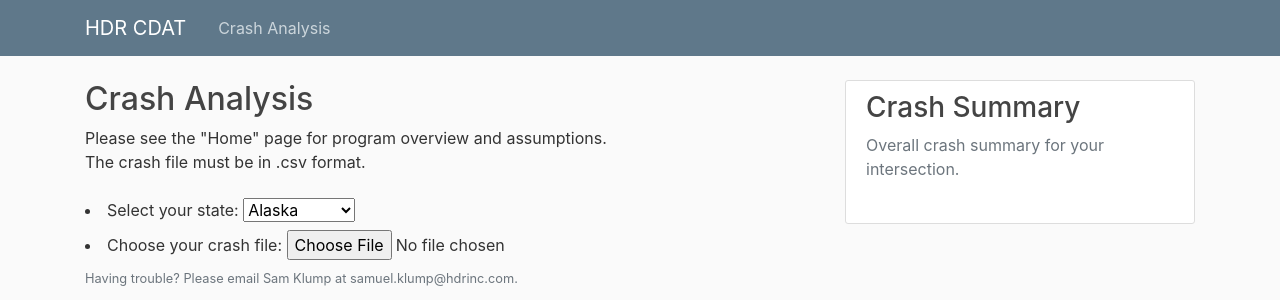
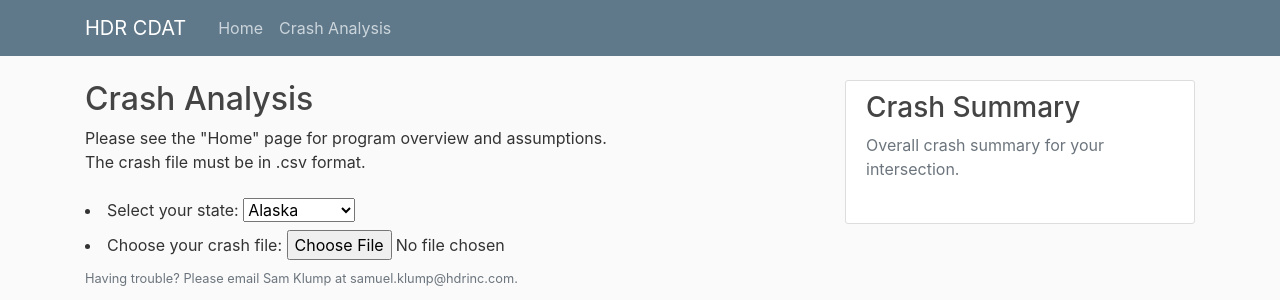
Before and after one commit to swklump/cdat, a Django app: template CAT/CAT/templates/analysis_form.html in a window 1280 px wide. Shown: the top 300 px of the page. Run offline with Django 3.2, Linux system fonts and the light colour scheme; the template is opened without the code that fills it, so the values that code supplies are empty; some libraries are stand-ins or nearby versions.

Commit message:
Update base-analysis.html

```diff
--- a/CAT/CAT/templates/base-analysis.html
+++ b/CAT/CAT/templates/base-analysis.html
@@ -35,7 +35,7 @@
 	      </button>
 	      <div class="collapse navbar-collapse" id="navbarToggle">
 	        <div class="navbar-nav mr-auto">
-                <!-- <a class="nav-item nav-link" href="{% url 'CDAT-home' %}">Home</a> -->
+                <a class="nav-item nav-link" href="{% url 'CDAT-home' %}">Home</a>
                 <a class="nav-item nav-link" href="{% url 'CDAT-analysis' %}">Crash Analysis</a>
 	        </div>
 
```
